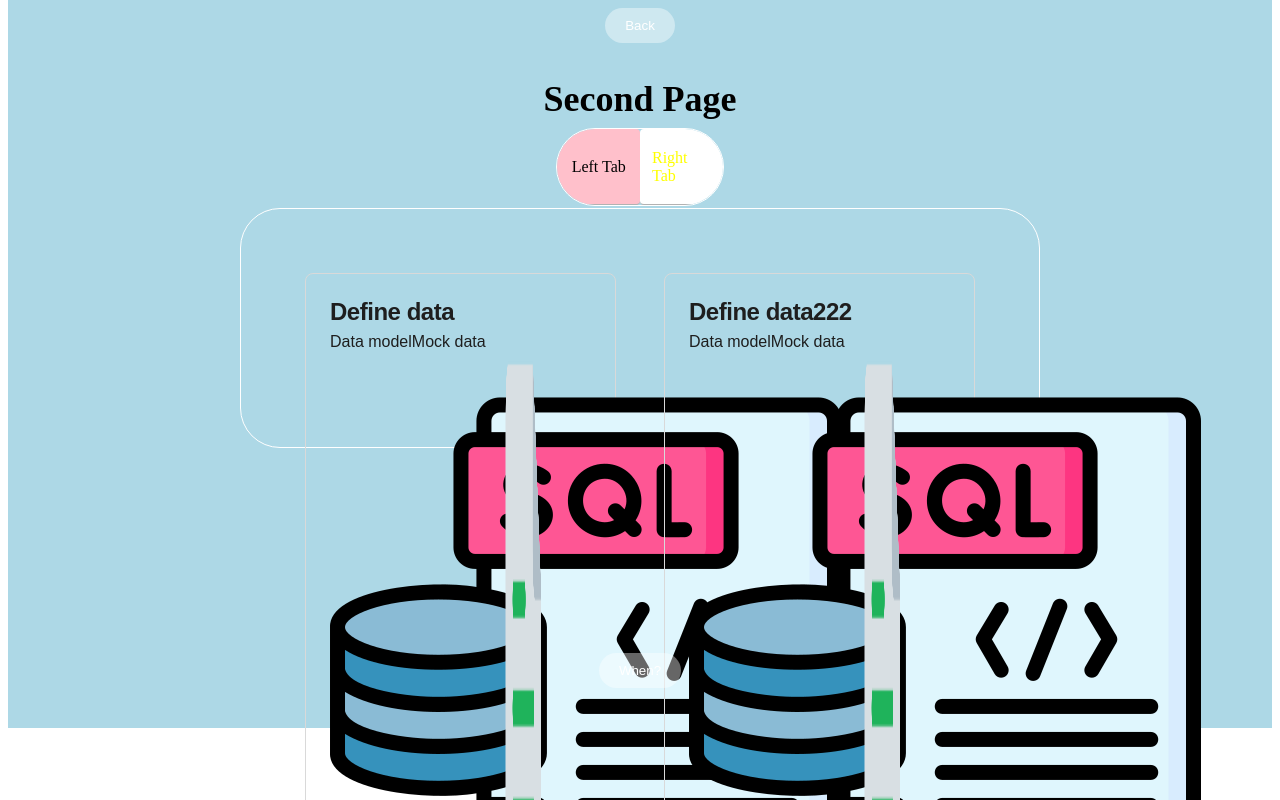
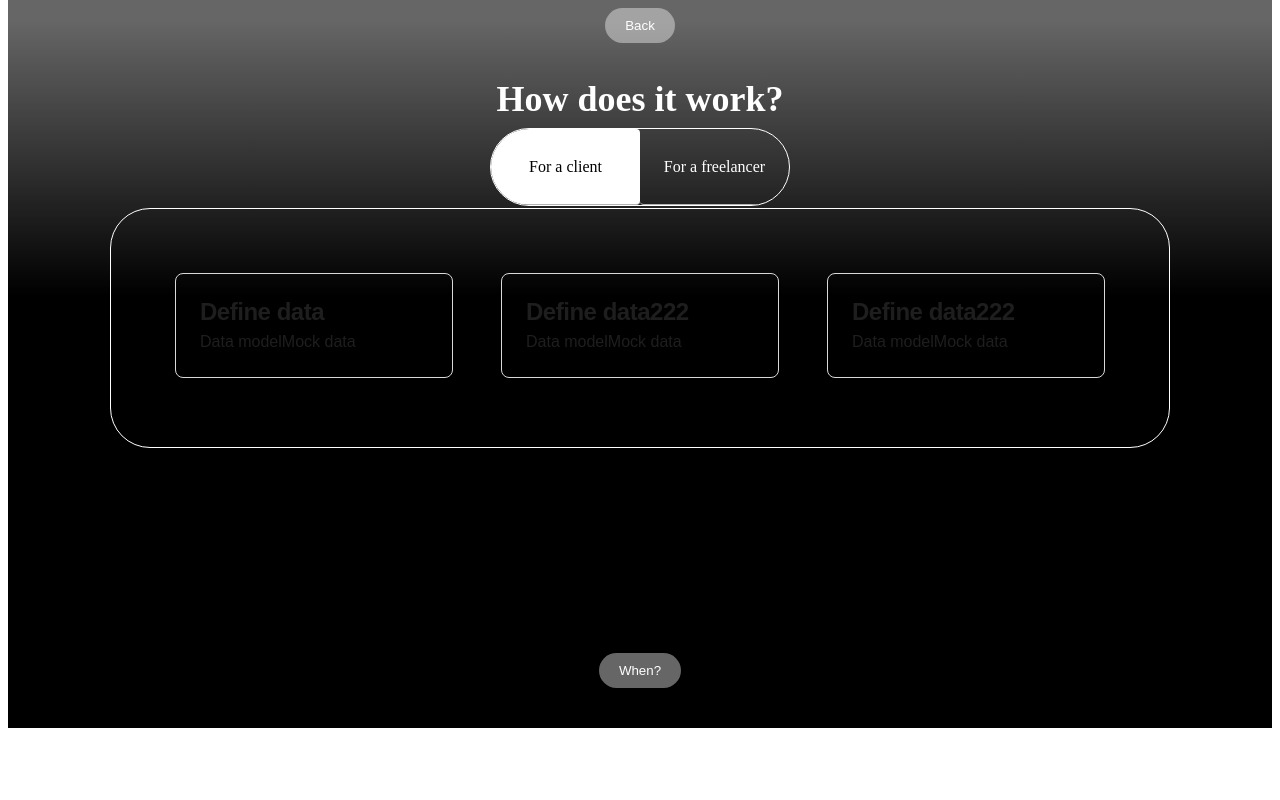
Before and after one commit to IrishBoy/ts-python, a React (Create React App) app in the folder frontend/: page / in a window 1280 px wide. Shown: the part 880-1680 px from the top of the page. Built offline with nearby package versions, Linux system fonts and the light colour scheme.

Commit message:
Implemented tab + change of the content

```diff
--- a/frontend/src/pages/InfiniteScrollPage/ui/InfiniteScrollPage.css
+++ b/frontend/src/pages/InfiniteScrollPage/ui/InfiniteScrollPage.css
@@ -184,7 +184,8 @@ body {
 }
 
  .second-section {
-  background-color: #add8e6;
+  /* background: linear-gradient(180deg #666 11.5%, #000 46%); */
+  background: linear-gradient(180deg,  #666 11.5%, #000 46%);
 }
 
 .third-section {
@@ -291,6 +292,10 @@ body {
 
 }
 
+.second-section .title{
+  color: white;
+}
+
 .second-section .tabs {
   top: 25%;
   position: absolute;
@@ -304,8 +309,10 @@ body {
   /* position: absolute; */
   display: flex;
   /* justify-content: center; */
-  width: 100%;
-  max-width: 800px;
+  /* width: 100%; */
+  /* max-width: 800px;
+   */
+  max-width: 90%;
   height: 30%;
   bottom: 30%;
 }
--- a/frontend/src/shared/CardGrid/CardGrid.css
+++ b/frontend/src/shared/CardGrid/CardGrid.css
@@ -7,10 +7,10 @@
   border-style: solid;
   border-color: #ffffff;
   border-width: 1px;
-  padding: var(--var-sds-size-space-1600, 64px);
+  padding: 64px;
   display: flex;
   flex-direction: column;
-  gap: var(--var-sds-size-space-1200, 48px);
+  gap: 48px ;
   align-items: flex-start;
   justify-content: flex-start;
   position: relative;
--- a/frontend/src/shared/CardGrid/CardGrid.tsx
+++ b/frontend/src/shared/CardGrid/CardGrid.tsx
@@ -22,11 +22,11 @@ export const CardGridReviews: React.FC<CardGridReviewsProps> = ({ className = ''
               <TextHeading text={text.heading} className={`text-heading-instance${index}`} />
               <Text text={text.body} className="text-instance" />
             </div>
-            <div className="avatar-group">
+            {/* <div className="avatar-group">
               {icons[index].map((icon, iconIndex) => (
                 <img key={iconIndex} src={icon} alt={`Icon ${iconIndex}`} className={`avatar-group-instance${iconIndex}`} />
               ))}
-            </div>
+            </div> */}
           </div>
         ))}
       </div>
--- a/frontend/src/shared/Tabs/Tabs.css
+++ b/frontend/src/shared/Tabs/Tabs.css
@@ -14,13 +14,14 @@
   justify-content: flex-start;
   flex-shrink: 0;
   height: 78px;
+  width: 300px;
   position: relative;
   overflow: hidden;
 }
 .tab,
 .tab2 {
-  background-color: white;
-  color: yellow;
+  /* background-color: white;  */
+  color: white;
   border-radius: var(--var-sds-size-radius-100, 4px);
   border-style: solid;
   border-color: var(--var-sds-color-border-neutral-tertiary, #b2b2b2);
@@ -40,6 +41,6 @@
 
 .tab.active,
 .tab2.active {
-  background-color: pink; /* Background for active tab */
+  background-color: white; /* Background for active tab */
   color: black; /* Text color for active tab */
 }
--- a/frontend/src/widgets/SecondSection/ui/SecondPage.tsx
+++ b/frontend/src/widgets/SecondSection/ui/SecondPage.tsx
@@ -37,12 +37,20 @@ class SecondPage extends Component<SecondPageProps, SecondPageState> {
     const { activeTab } = this.state;
 
     const textSet = activeTab === "left"
-      ? [{ heading: "Define data", body: "Data modelMock data" }, { heading: "Define data222", body: "Data modelMock data" }]
-      : [{ heading: "Define criteria", body: "Inputs and outputsWay of interaction" }, { heading: "Define criteria2222", body: "Inputs and outputsWay of interaction" }];
+      ? [{ heading: "Define data", body: "Data modelMock data" },
+          { heading: "Define data222", body: "Data modelMock data" },
+          { heading: "Define data222", body: "Data modelMock data" }]
+      : [{ heading: "Define criteria", body: "Inputs and outputsWay of interaction" },
+          { heading: "Define criteria2222", body: "Inputs and outputsWay of interaction" },
+          { heading: "Define criteria2222", body: "Inputs and outputsWay of interaction" }];
 
     const iconSet = activeTab === "left"
-      ? [[SqlIcon, ExcelIcon, CsvIcon], [SqlIcon, ExcelIcon, CsvIcon]]
-      : [[ApiIcon, FilesIcon, QueueIcon], [ApiIcon, FilesIcon, QueueIcon]];
+      ? [[SqlIcon, ExcelIcon, CsvIcon],
+        [SqlIcon, ExcelIcon, CsvIcon],
+        [SqlIcon, ExcelIcon, CsvIcon]]
+      : [[ApiIcon, FilesIcon, QueueIcon],
+        [ApiIcon, FilesIcon, QueueIcon],
+        [ApiIcon, FilesIcon, QueueIcon]];
 
     return (
       <div className="full-page-section second-section">
@@ -50,7 +58,7 @@ class SecondPage extends Component<SecondPageProps, SecondPageState> {
           <button className="button-back" onClick={onPrevious}>Back</button>
         </div>
         <div className="text-container">
-          <h1 className="title">Second Page</h1>
+          <h1 className="title">How does it work?</h1>
         </div>
         <div className="tabs">
           <Tab
@@ -60,7 +68,7 @@ class SecondPage extends Component<SecondPageProps, SecondPageState> {
             tabIndex={0}
             aria-pressed={activeTab === "left"}
           >
-            Left Tab
+            For a client
           </Tab>
           <Tab2
             className={`tab2 ${activeTab === "right" ? "active" : ""}`}
@@ -69,7 +77,7 @@ class SecondPage extends Component<SecondPageProps, SecondPageState> {
             tabIndex={0}
             aria-pressed={activeTab === "right"}
           >
-            Right Tab
+           For a freelancer
           </Tab2>
         </div>
         <div className="tab-content">
```
